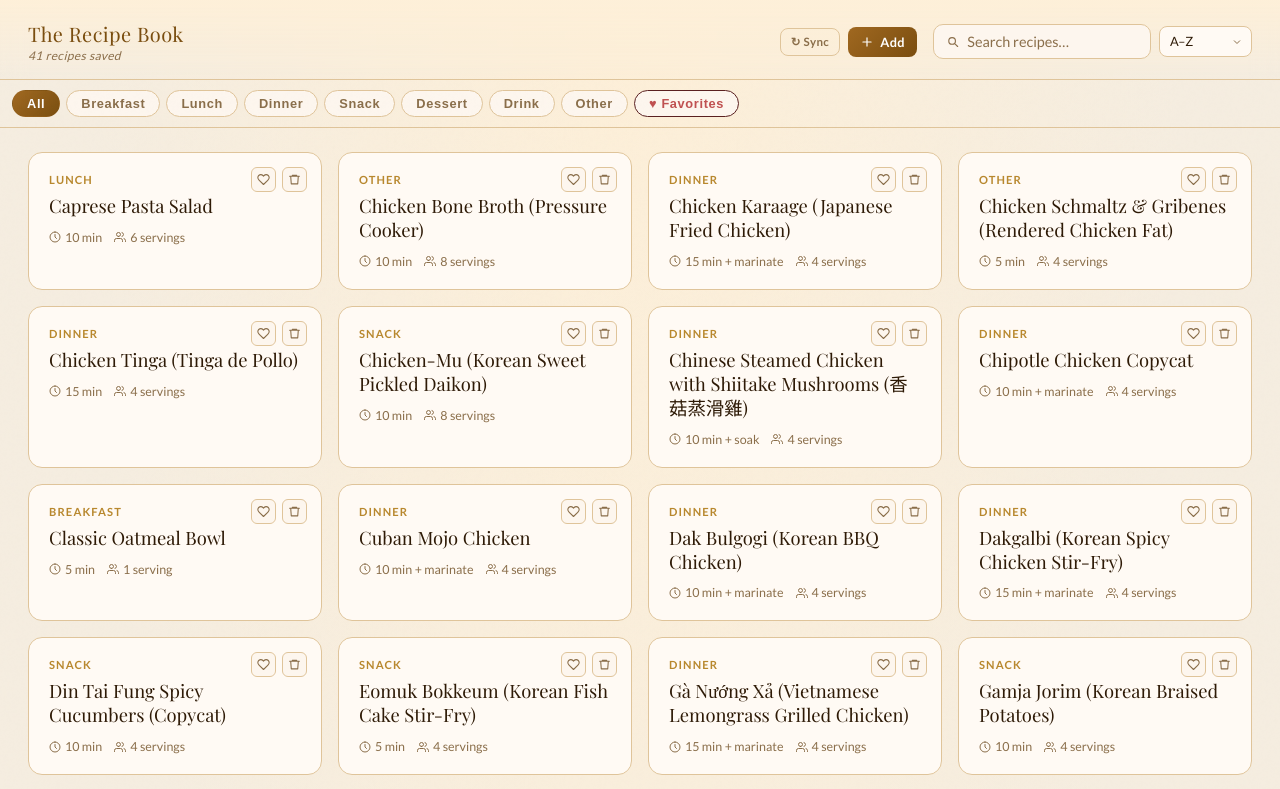
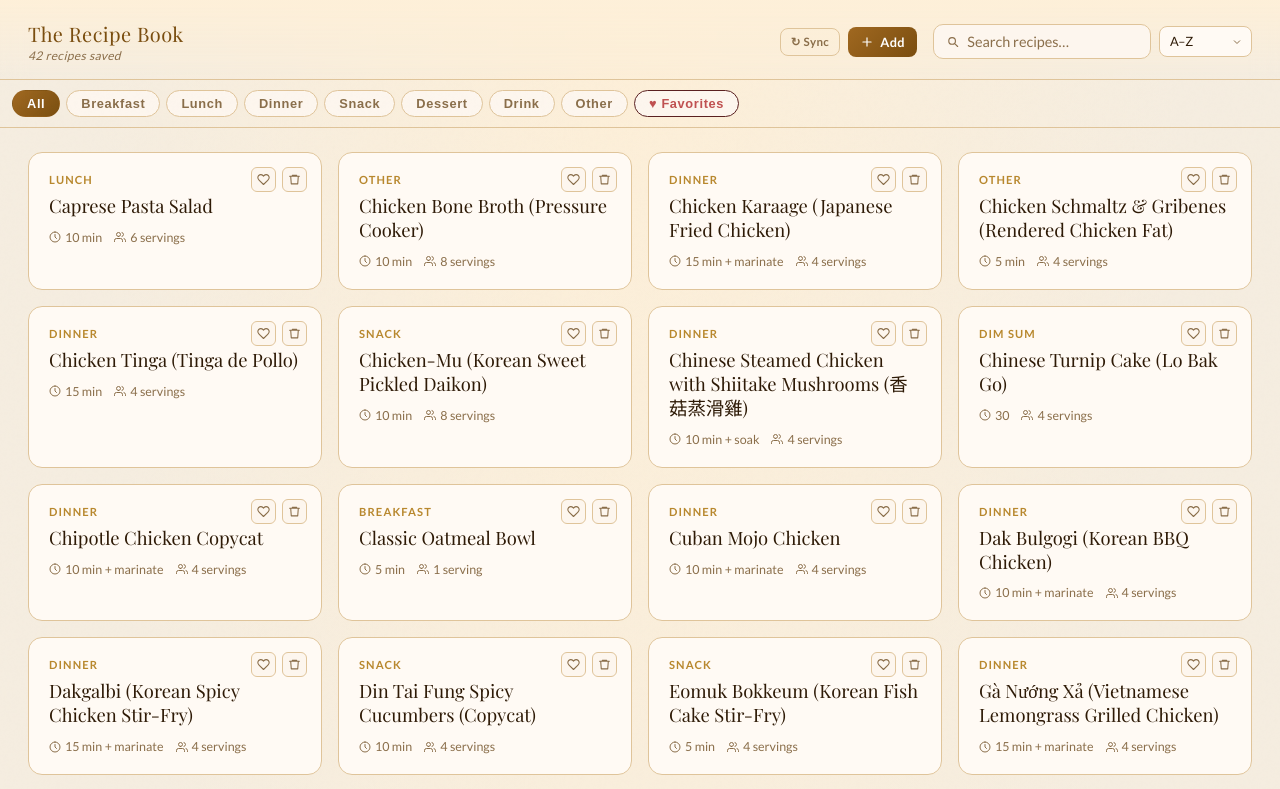
Before and after one commit to Baca008/recipe-book, a React (Vite) app: page / in a window 1280 px wide. Shown: the top 789 px of the page. Built offline with nearby package versions, Linux system fonts and the light colour scheme; a web font is replaced by a local one.

Commit message:
Add Chinese Turnip Cake (Lo Bak Go) recipe with shiitake mushrooms and Instant Pot method

```diff
--- a/src/App.jsx
+++ b/src/App.jsx
@@ -1284,6 +1284,45 @@ const DEFAULT_RECIPES = [
       "Toss hot chicken with the sauce and sliced green onions right before serving.",
     ],
     notes: "From an Instagram reel — Taiwanese-style popcorn chicken with a wasabi-soy glaze. Coarse potato starch gives a crunchier, craggier crust than fine cornstarch or flour. Check for doneness around the 8-minute mark since coarse starch and cut size can affect air fry timing on the Breville. Toss with the wasabi sauce right before serving so the coating stays crisp.",
+  },
+  {
+    id: "demo-43",
+    name: "Chinese Turnip Cake (Lo Bak Go)",
+    category: "Dim Sum",
+    servings: 4,
+    prepTime: 30,
+    cookTime: 60,
+    favorite: false,
+    ingredients: [
+      { amount: 2, unit: "lb", name: "Chinese turnip (daikon), peeled and shredded" },
+      { amount: 8, unit: "oz", name: "regular rice flour" },
+      { amount: 1.5, unit: "cup", name: "water" },
+      { amount: 1, unit: "oz", name: "dried shrimp, soaked and minced" },
+      { amount: 4, unit: "piece", name: "dried shiitake mushrooms, soaked 15-20 min and minced" },
+      { amount: 1, unit: "piece", name: "Chinese sausage (lap cheong), minced" },
+      { amount: 1.5, unit: "tsp", name: "salt" },
+      { amount: 1, unit: "tbsp", name: "vegetable oil" },
+      { amount: 1, unit: "tbsp", name: "corn oil" },
+      { amount: 1, unit: "tsp", name: "sesame oil" },
+      { amount: 2, unit: "clove", name: "garlic, minced" },
+      { amount: 2, unit: "tsp", name: "chicken bouillon" },
+      { amount: 0.5, unit: "tsp", name: "white pepper" },
+      { amount: 2, unit: "piece", name: "green onion, minced" },
+    ],
+    steps: [
+      "Prep ingredients: wash and mince the dried shrimp and shiitake mushrooms (soak shiitake 15-20 minutes in warm water first). Mince the Chinese sausage (reserve some for garnish), garlic, and green onion. Peel and shred the turnip. Mix rice flour with the water to form a slurry.",
+      "Heat vegetable oil in a wok over high heat until shimmering. Cook the garlic, dried shrimp, and shiitake mushrooms together for about 30 seconds.",
+      "Add the Chinese sausage (saving some for garnish) and cook another 30 seconds.",
+      "Add the shredded turnip, stir, cover, and cook 6-7 minutes until it releases water and starts to boil.",
+      "Stir in salt, chicken bouillon, white pepper, and sesame oil. Cover and cook 2-3 more minutes.",
+      "Slowly stream in the rice flour slurry while stirring continuously to avoid lumps. Cook 2 minutes until thickened.",
+      "Prepare a cake pan lined with parchment and oiled around the rim. Transfer the mixture to the pan, flatten the surface, and spread corn oil on top for shine.",
+      "STOVETOP STEAMER: Steam over boiling water for 20 minutes on high heat, then 20 minutes on medium heat (about 40 minutes total), until a chopstick inserted comes out clean.",
+      "INSTANT POT: Add 1 cup cold water and a trivet to the inner pot. Place the cake pan on the trivet, seal the lid, and pressure cook on High for 32 minutes, then let it natural release for 20 minutes before venting any remaining pressure.",
+      "Sprinkle reserved Chinese sausage on top and cover 30 seconds. Remove from steamer/pot, garnish with green onion, and let cool to room temperature, then refrigerate 4-8 hours before slicing.",
+      "Slice into rectangles and pan-fry in oil over medium-high heat, 4-7 minutes per side, until golden and crisp.",
+    ],
+    notes: "Adapted from madewithlau.com, with dried shiitake mushrooms added alongside the dried shrimp. Instant Pot steam time (32 min + 20 min natural release) sourced from pressurecookrecipes.com — a longer, more reliable timing than a stovetop guess. Chilling before slicing is essential or the cake will fall apart when pan-fried.",
   },
 ];
 
```
